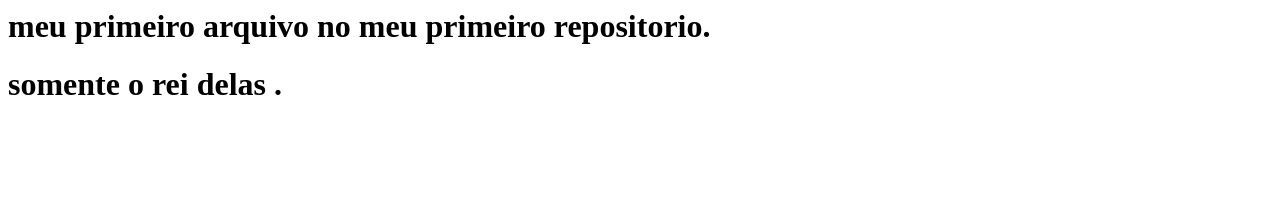
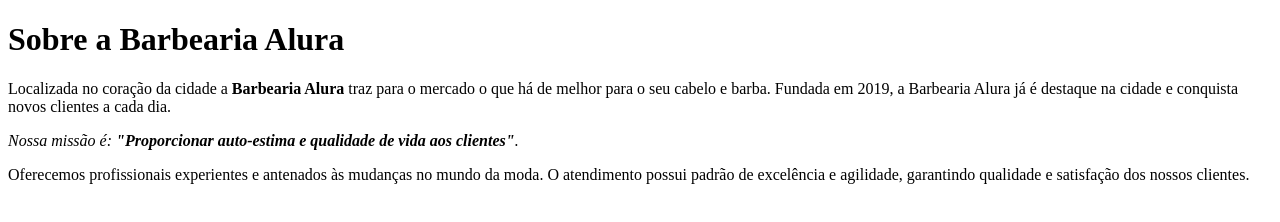
Before and after one commit to RafaelSomente/PC-Primeiro-C-AJ, a plain HTML site: page index.html in a window 1280 px wide. Drawn offline with Linux system fonts and the light colour scheme.

Commit message:
Update index.html

```diff
--- a/index.html
+++ b/index.html
@@ -1,4 +1,18 @@
-<html>
-<h1>meu primeiro arquivo no meu primeiro repositorio. </h1>
+<!DOCTYPE html>
+<html lang="pt-br">
+    <head>
+        <meta charset="UTF-8">
+        <title>Barbearia Alura</title>
+    </head>
+    <body>
+        <h1>Sobre a Barbearia Alura</h1>
+
+        <p>Localizada no coração da cidade a <strong>Barbearia Alura</strong> traz para o mercado o que há de melhor para o seu cabelo e barba.
+        Fundada em 2019, a Barbearia Alura já é destaque na cidade e conquista novos clientes a cada dia.</p>
+
+        <p><em>Nossa missão é: <strong>"Proporcionar auto-estima e qualidade de vida aos clientes"</strong>.</em></p>
+
+        <p>Oferecemos profissionais experientes e antenados às mudanças no mundo da moda.
+        O atendimento possui padrão de excelência e agilidade, garantindo qualidade e satisfação dos nossos clientes.</p>
+    </body>
 </html>
-<h1>somente o rei delas . </h1>
```
